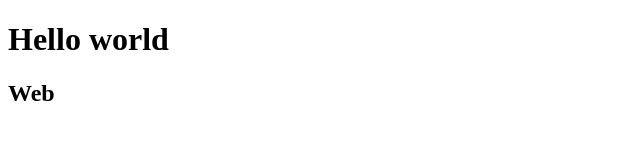
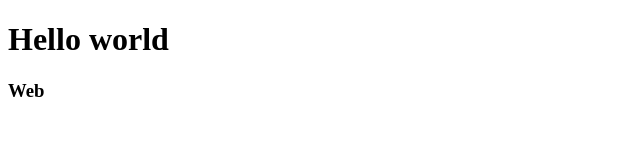
Before and after one commit to DotDotDottt/environment, a plain HTML site: page index.html in a window 1280 px wide. Shown: the full height of the page, 0-640 px from the left. Drawn offline with Linux system fonts and the light colour scheme.

Commit message:
Reverted and added h3

```diff
--- a/index.html
+++ b/index.html
@@ -8,7 +8,7 @@
   </head>
   <body>
     <h1>Hello world</h1>
-    <h2>Web</h2>
+    <h3>Web</h3>
     <script src="script.js"></script>
   </body>
 </html>
```
